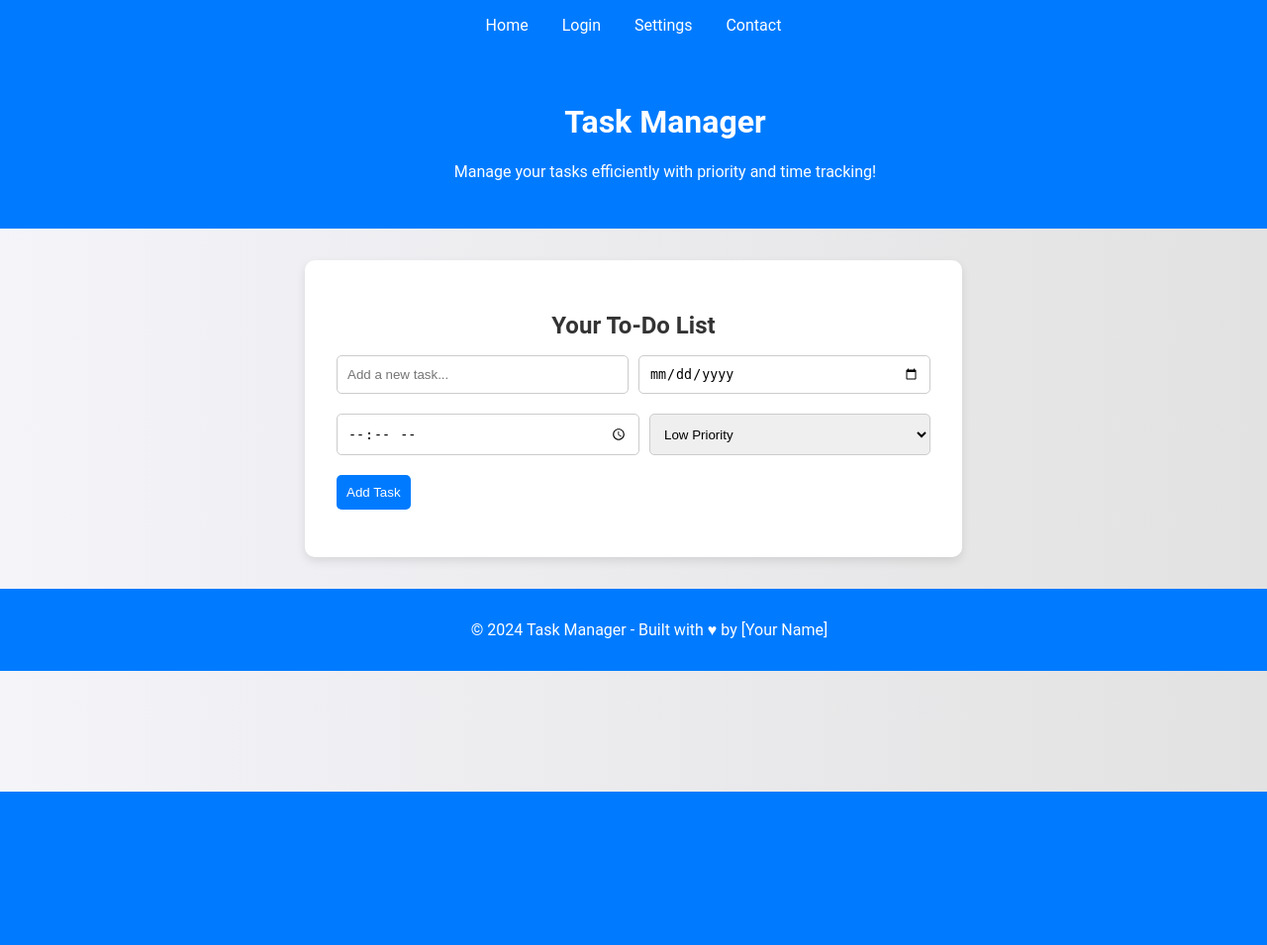
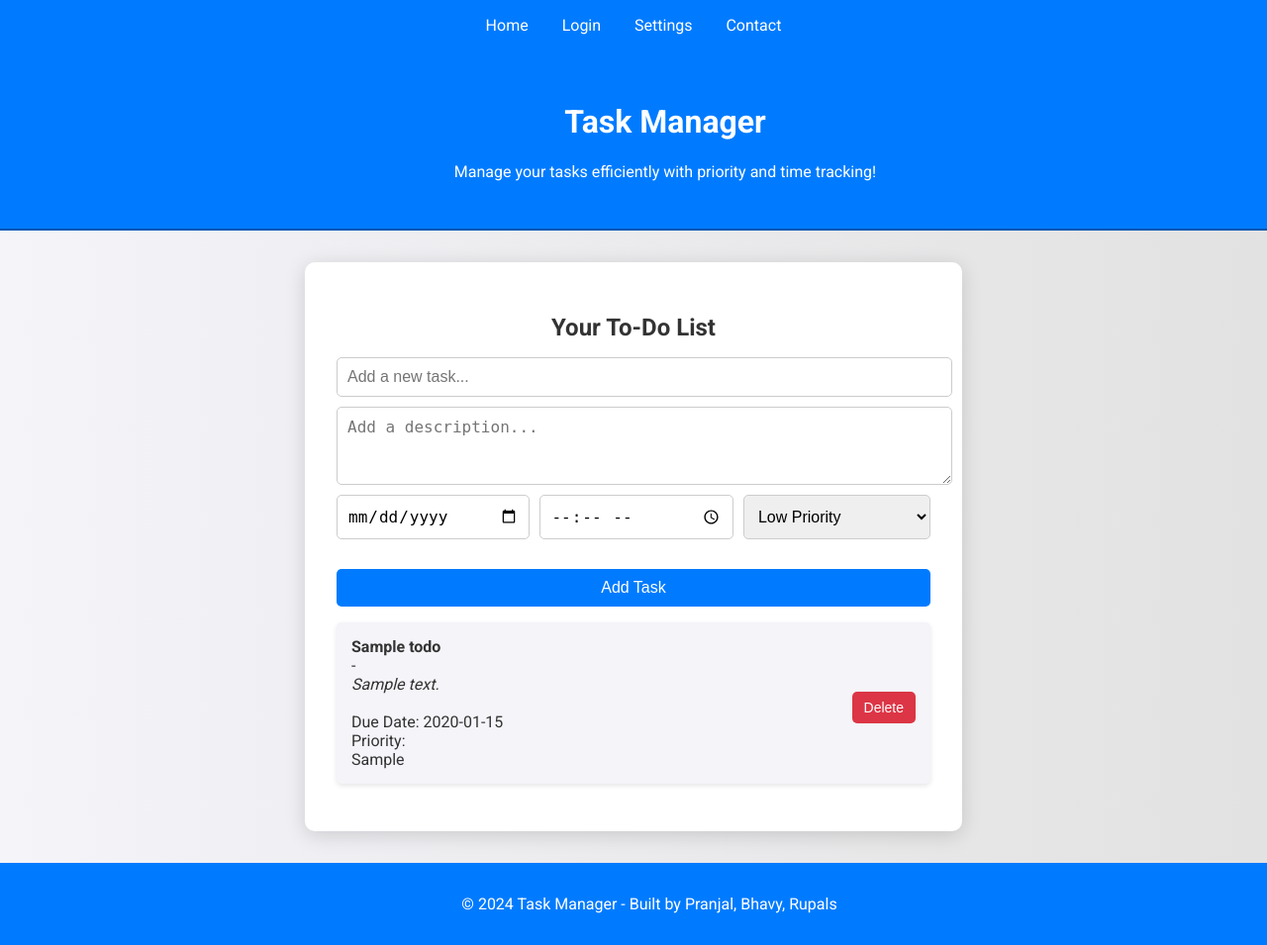
Before and after one commit to Bhavy335/Advance-Task-Manager, a Flask app: page / in a window 1280 px wide; the page is wider, and only the part inside the window is pictured. Shown: that part at 99% size. Before the commit the page ends 800 px from the top of that part, so only its background shows below. Run offline with Flask 3, Linux system fonts and the light colour scheme; tables that the repository leaves empty hold one stand-in row (values such as "Sample post").

Commit message:
final commit

```diff
--- a/templates/index.html
+++ b/templates/index.html
@@ -1,9 +1,11 @@
 <!DOCTYPE html>
 <html lang="en">
+
 <head>
     <meta charset="UTF-8">
     <meta name="viewport" content="width=device-width, initial-scale=1.0">
     <title>Advanced Task Manager</title>
+    <link href="https://fonts.googleapis.com/css2?family=Roboto:wght@400;700&display=swap" rel="stylesheet">
     <style>
         body {
             font-family: 'Roboto', sans-serif;
@@ -11,8 +13,9 @@
             color: #333;
             margin: 0;
             padding: 0;
-            transition: background 0.5s ease;
+            overflow-x: hidden;
         }
+
         .navbar {
             background-color: #007bff;
             padding: 1rem;
@@ -22,22 +25,28 @@
             top: 0;
             z-index: 1000;
         }
+
         .navbar a {
             color: white;
             padding: 0 15px;
             text-decoration: none;
             transition: color 0.3s ease;
+            font-weight: 500;
         }
+
         .navbar a:hover {
-            color: #d4d4d4;
+            color: #ffcc00;
         }
+
         header {
             background: #007bff;
             width: 100%;
             padding: 2rem;
             text-align: center;
             color: white;
+            border-bottom: 2px solid #0056b3;
         }
+
         .todo-container {
             width: 90%;
             max-width: 600px;
@@ -45,37 +54,52 @@
             background: white;
             padding: 2rem;
             border-radius: 10px;
-            box-shadow: 0 4px 10px rgba(0, 0, 0, 0.1);
-            transition: transform 0.3s ease;
+            box-shadow: 0 4px 20px rgba(0, 0, 0, 0.15);
         }
-        .todo-container:hover {
-            transform: scale(1.02);
-        }
+
         h2 {
             text-align: center;
             margin-bottom: 1rem;
             transition: color 0.3s ease;
+            font-weight: 700;
         }
+
         .input-container {
+            display: flex;
+            flex-direction: column;
+            gap: 10px;
+            margin-bottom: 1rem;
+        }
+
+        .datetime-container {
             display: flex;
             justify-content: space-between;
             gap: 10px;
-            margin-bottom: 1rem;
-            flex-wrap: wrap;
+            margin-bottom: 10px;
         }
-        input[type="text"], input[type="date"], input[type="time"], select {
+
+        input[type="text"],
+        input[type="date"],
+        input[type="time"],
+        select,
+        textarea {
             padding: 10px;
-            flex-grow: 1;
             border: 1px solid #ccc;
             border-radius: 5px;
-            width: 45%;
-            margin-bottom: 10px;
+            width: 100%;
             transition: border-color 0.3s ease, box-shadow 0.3s ease;
+            font-size: 16px;
         }
-        input[type="text"]:focus, input[type="date"]:focus, input[type="time"]:focus, select:focus {
+
+        input[type="text"]:focus,
+        input[type="date"]:focus,
+        select:focus,
+        textarea:focus {
             border-color: #007bff;
             box-shadow: 0 0 5px rgba(0, 123, 255, 0.5);
+            outline: none;
         }
+
         button {
             padding: 10px;
             background-color: #007bff;
@@ -84,75 +108,61 @@
             border-radius: 5px;
             cursor: pointer;
             transition: background-color 0.3s ease, transform 0.2s ease;
-            position: relative;
-            overflow: hidden;
+            font-weight: 500;
+            font-size: 16px;
+            margin-top: 10px;
         }
+
         button:hover {
             background-color: #0056b3;
             transform: translateY(-2px);
             box-shadow: 0 4px 10px rgba(0, 123, 255, 0.5);
         }
+
         button:active {
             transform: translateY(1px);
         }
-        button:active::after {
-            content: '';
-            position: absolute;
-            width: 300%;
-            height: 300%;
-            background: rgba(255, 255, 255, 0.5);
-            top: 50%;
-            left: 50%;
-            border-radius: 50%;
-            transform: translate(-50%, -50%) scale(0);
-            animation: ripple 0.6s linear forwards;
-        }
-        @keyframes ripple {
-            to {
-                transform: translate(-50%, -50%) scale(1);
-                opacity: 0;
-            }
-        }
+
         #task-list {
             list-style-type: none;
             padding: 0;
         }
+
         .task {
             background-color: #f4f4f9;
             margin: 10px 0;
-            padding: 10px;
+            padding: 15px;
             border-radius: 5px;
             display: flex;
             justify-content: space-between;
             align-items: center;
             transition: background-color 0.3s ease, opacity 0.3s ease, transform 0.3s ease;
-            opacity: 1;
-            transform: translateY(0);
+            box-shadow: 0 2px 5px rgba(0, 0, 0, 0.1);
         }
+
         .task:hover {
             background-color: #e2e2e2;
             transform: scale(1.02);
         }
-        .task.show {
-            opacity: 1;
-            transform: translateY(0);
-            transition: opacity 0.3s ease, transform 0.3s ease;
-        }
+
         .task.completed {
             text-decoration: line-through;
             background-color: #d4edda;
             transition: background-color 0.5s ease, transform 0.5s ease;
         }
-        .task.overdue {
-            background-color: #ffcccc;
-        }
+
         .task button {
             background-color: #dc3545;
             transition: background-color 0.3s ease;
+            border-radius: 5px;
+            padding: 8px 12px;
+            font-size: 14px;
         }
+
         .task button:hover {
             background-color: #c82333;
         }
+
         footer {
             background-color: #007bff;
             color: white;
@@ -164,27 +174,44 @@
             margin-top: 20px;
             transition: background-color 0.3s ease;
         }
-        .priority-high { color: #ff0000; }
-        .priority-medium { color: #ffbf00; }
-        .priority-low { color: #00c851; }
+
+        .priority-high {
+            color: #ff0000;
+        }
+
+        .priority-medium {
+            color: #ffbf00;
+        }
+
+        .priority-low {
+            color: #00c851;
+        }
+
         .task-details {
             display: flex;
             flex-direction: column;
             align-items: flex-start;
         }
+
         @media (max-width: 600px) {
-            .input-container {
+            .datetime-container {
                 flex-direction: column;
             }
-            input[type="text"], input[type="date"], input[type="time"], select {
+
+            input[type="text"],
+            input[type="date"],
+            select,
+            textarea {
                 width: 100%;
             }
+
             button {
                 width: 100%;
             }
         }
     </style>
 </head>
+
 <body>
 
     <!-- Navbar -->
@@ -206,6 +233,8 @@
         <h2>Your To-Do List</h2>
         <div class="input-container">
             <input type="text" id="task-input" placeholder="Add a new task..." />
+            <textarea id="task-description" placeholder="Add a description..." rows="3"></textarea>
+            <div class="datetime-container">
                 <input type="date" id="task-date" />
                 <input type="time" id="task-time" />
                 <select id="task-priority">
@@ -213,6 +242,7 @@
                     <option value="medium">Medium Priority</option>
                     <option value="high">High Priority</option>
                 </select>
+            </div>
             <button id="add-task">Add Task</button>
         </div>
         <ul id="task-list"></ul>
@@ -220,92 +250,101 @@
 
     <!-- Footer -->
     <footer>
-        <p>&copy; 2024 Task Manager - Built with ♥ by [Your Name]</p>
+        <p>&copy; 2024 Task Manager - Built by Pranjal, Bhavy, Rupals</p>
     </footer>
+    <script>
+        const taskList = document.getElementById('task-list');
+        const addTaskButton = document.getElementById('add-task');
 
-    <script>
-        const taskInput = document.getElementById('task-input');
-        const taskDate = document.getElementById('task-date');
-        const taskTime = document.getElementById('task-time');
-        const taskPriority = document.getElementById('task-priority');
-        const addTaskBtn = document.getElementById('add-task');
-        const taskList = document.getElementById('task-list');
+        // Function to render a single task item
+        function renderTask(task) {
+            const li = document.createElement('li');
+            li.className = 'task';
+            li.innerHTML = `
+                <div class="task-details">
+                    <strong>${task.todo_name}</strong> - <em>${task.description}</em><br>
+                    Due Date: ${task.due_date}<br>
+                    Priority: <span class="priority-${task.priority}">${task.priority}</span>
+                </div>
+                <button onclick="deleteTask(${task.id})">Delete</button>
+            `;
+            taskList.appendChild(li);
+        }
 
-        addTaskBtn.addEventListener('click', function() {
-            const taskText = taskInput.value.trim();
-            const dueDate = taskDate.value;
-            const dueTime = taskTime.value;
-            const priority = taskPriority.value;
+        // Fetch tasks from the backend and render them all
+        function fetchTasks() {
+            fetch('/todos')
+                .then(response => response.json())
+                .then(tasks => {
+                    taskList.innerHTML = ''; // Clear the current list
+                    tasks.forEach(task => renderTask(task)); // Render each task
+                })
+                .catch(error => console.error("Error fetching tasks:", error));
+        }
 
-            if (taskText !== '') {
-                const taskItem = document.createElement('li');
-                taskItem.classList.add('task', 'show');
+        // Add new task to the list
+        addTaskButton.addEventListener('click', () => {
+            const taskName = document.getElementById('task-input').value;
+            const description = document.getElementById('task-description').value;
+            const taskDate = document.getElementById('task-date').value;
+            const taskTime = document.getElementById('task-time').value;
+            const priority = document.getElementById('task-priority').value;
 
-                if (priority === 'high') taskItem.classList.add('priority-high');
-                if (priority === 'medium') taskItem.classList.add('priority-medium');
-                if (priority === 'low') taskItem.classList.add('priority-low');
+            // Format due date and time
+            const dueDate = taskDate || new Date().toISOString().split("T")[0];
+            const formattedDueDate = `${dueDate} ${taskTime || "12:00 PM"}`;
 
-                taskItem.innerHTML = `
-                    <div class="task-details">
-                        <span>${taskText}</span>
-                        <small>${dueDate ? 'Due: ' + dueDate : ''} ${dueTime ? 'at ' + dueTime : ''}</small>
-                        <small>Priority: ${priority.charAt(0).toUpperCase() + priority.slice(1)}</small>
-                    </div>
-                    <div>
-                        <button class="complete-btn">Complete</button>
-                        <button class="delete-btn">Delete</button>
-                    </div>
-                `;
+            fetch('/todos', {
+                method: 'POST',
+                headers: {
+                    'Content-Type': 'application/json'
+                },
+                body: JSON.stringify({
+                    todo_name: taskName,
+                    description: description,
+                    due_date: formattedDueDate,
+                    priority: priority
+                })
+            })
+            .then(response => response.json())
+            .then(data => {
+                if (data.error) {
+                    alert(data.error);
+                } else {
+                    // Clear input fields
+                    document.getElementById('task-input').value = '';
+                    document.getElementById('task-description').value = '';
+                    document.getElementById('task-date').value = '';
+                    document.getElementById('task-time').value = '';
+                    document.getElementById('task-priority').value = 'low';
 
-                taskList.appendChild(taskItem);
-
-                // Show a subtle background change
-                document.body.style.transition = 'background 0.5s ease';
-                document.body.style.backgroundColor = '#e3ffe5';
-
-                // Reset background color
-                setTimeout(() => {
-                    document.body.style.backgroundColor = '';
-                }, 500);
-
-                // Clear input fields
-                taskInput.value = '';
-                taskDate.value = '';
-                taskTime.value = '';
-                taskPriority.value = 'low';
-
-                // Add event listeners for the buttons
-                taskItem.querySelector('.complete-btn').addEventListener('click', function() {
-                    taskItem.classList.toggle('completed');
-                    if (taskItem.classList.contains('completed')) {
-                        alert('Task completed!');
-                        // Change background temporarily when task is marked completed
-                        document.body.style.backgroundColor = '#d4edda';
-                        setTimeout(() => {
-                            document.body.style.backgroundColor = '';
-                        }, 500);
-                    } else {
-                        alert('Task marked as incomplete!');
+                    // Fetch updated task list
+                    fetchTasks();
                 }
+            })
+            .catch(error => console.error("Error adding task:", error));
         });
 
-                taskItem.querySelector('.delete-btn').addEventListener('click', function() {
-                    taskItem.style.transition = 'opacity 0.5s ease, transform 0.5s ease';
-                    taskItem.style.opacity = '0';
-                    taskItem.style.transform = 'translateY(-20px)';
-                    setTimeout(() => {
-                        taskItem.remove();
-                    }, 500);
-                });
+        // Delete task from the list
+        function deleteTask(taskId) {
+            fetch(`/todos/${taskId}`, {
+                method: 'DELETE'
+            })
+            .then(response => response.json())
+            .then(data => {
+                if (data.error) {
+                    alert(data.error);
+                } else {
+                    alert(data.message);
+                    // Refresh the task list after deletion
+                    fetchTasks();
+                }
+            })
+            .catch(error => console.error("Error deleting task:", error));
+        }
 
-                // Check for overdue tasks
-                if (dueDate && new Date(dueDate) < new Date()) {
-                    taskItem.classList.add('overdue');
-                }
-            } else {
-                alert('Please enter a task!');
-            }
-        });
+        // Initial fetch to populate tasks
+        fetchTasks();
     </script>
 
 </body>
```
Also changed, not shown: templates/contact.html (+82 -30 lines), templates/login.html (+71 -20 lines), templates/setting.html (+33 -12 lines), 1 other file. Lines whose indentation alone changed are shown as unchanged.
